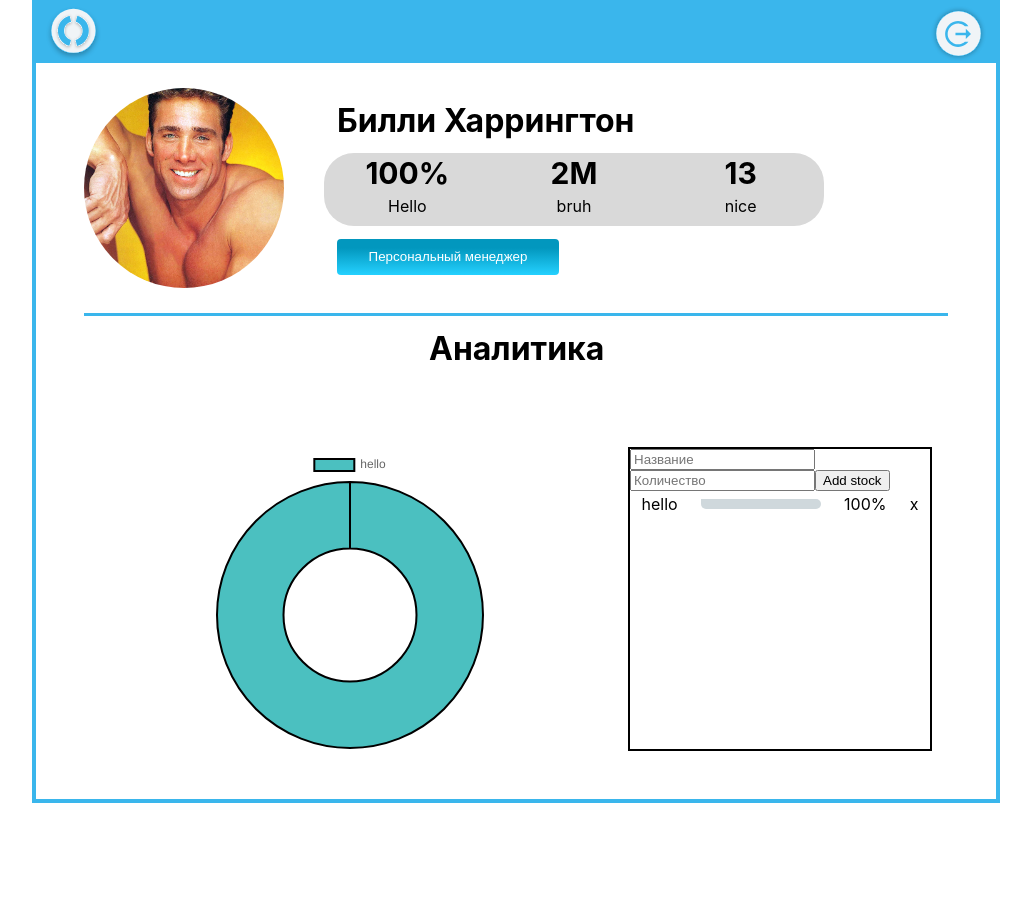
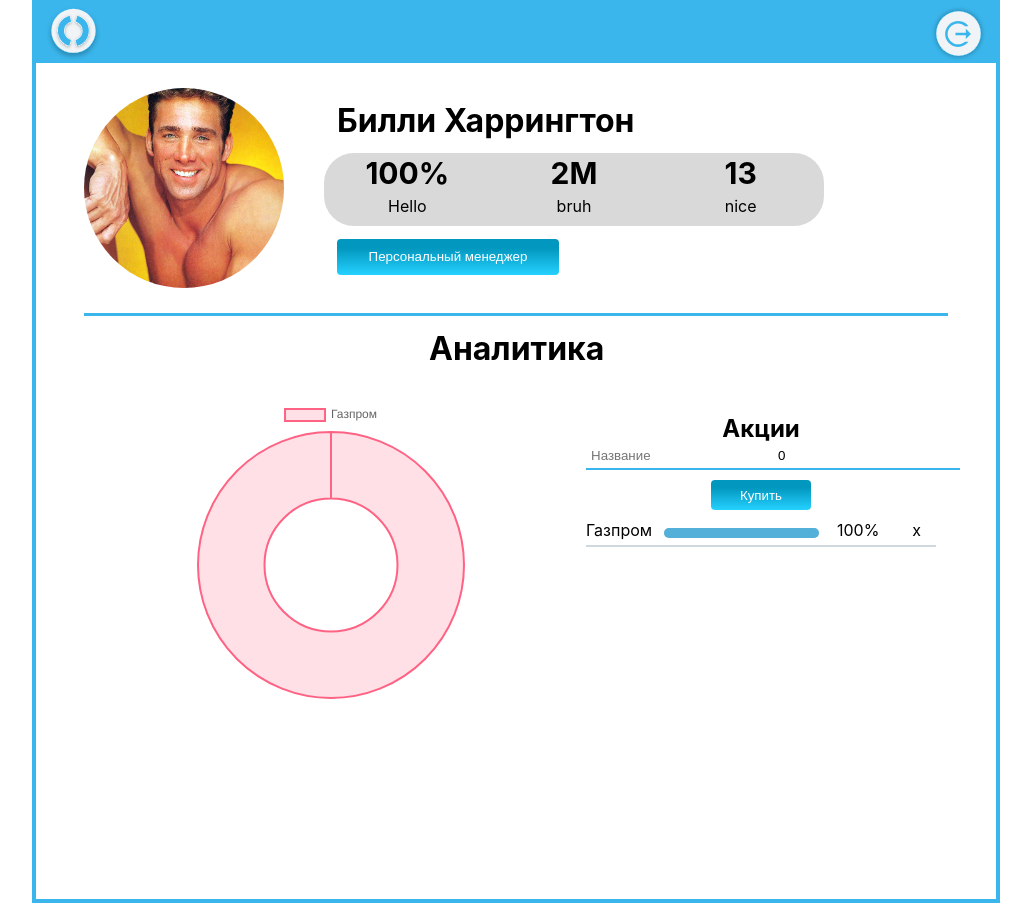
Before and after one commit to Qraree/financial-advisory-service, a React (Create React App) app in the folder client/: page / in a window 1280 px wide. Shown: the whole page, without its empty margins (124-1155 px from the left). Before the commit the page ends 803 px from the top, so only its background shows below. Built offline with nearby package versions, Linux system fonts and the light colour scheme; no server answers; the HTML template or start-up script is replaced by a standard one.

Commit message:
fixed stock analytics section

```diff
--- a/client/src/App.css
+++ b/client/src/App.css
@@ -17,3 +17,9 @@ body {
   flex-direction: column;
 
 }
+
+h2 {
+  font-family: 'Inter', serif;
+  text-align: center;
+  margin: 0;
+}
--- a/client/src/components/Button/Button.css
+++ b/client/src/components/Button/Button.css
@@ -56,3 +56,20 @@
 .chatButton:hover {
     background: linear-gradient(180deg, #07B3E0 25%, #80E4FF 100%);
 }
+
+.buyStock {
+    background: linear-gradient(180deg, #0297BE 25%, #25D1FF 100%);
+    border-radius: 4px;
+    width: 100px;
+    height: 30px;
+    color: white;
+    border: 0;
+    margin: 10px auto;
+    display: block;
+    cursor: pointer;
+}
+
+.buyStock:hover {
+    background: linear-gradient(180deg, #07B3E0 25%, #80E4FF 100%);
+
+}
--- a/client/src/components/Button/Button.jsx
+++ b/client/src/components/Button/Button.jsx
@@ -5,7 +5,7 @@ import './Button.css'
 const Button = (props) => {
     return (
             <button
-                className={props.type}
+                className={props.className}
                 onClick={props.onClick}
             >
                 {props.children}
--- a/client/src/components/Header/Header.jsx
+++ b/client/src/components/Header/Header.jsx
@@ -14,7 +14,7 @@ const Header = () => {
                     <InfoCell firstLine={"2M"} secondLine={"bruh"}/>
                     <InfoCell firstLine={"13"} secondLine={"nice"}/>
                 </div>
-                <Button type={"chatButton"}>Персональный менеджер</Button>
+                <Button className={"chatButton"}>Персональный менеджер</Button>
             </div>
         </div>
     );
--- a/client/src/components/Input/Input.css
+++ b/client/src/components/Input/Input.css
@@ -10,3 +10,13 @@
     margin-top: 0px;
     margin-bottom: 10px;
 }
+
+.stockInput {
+    padding: 5px;
+    border: 0;
+    border-bottom: 2px solid #3AB6EC;
+}
+
+.stockInput:focus {
+    outline: none;
+}
--- a/client/src/components/Input/Input.jsx
+++ b/client/src/components/Input/Input.jsx
@@ -4,7 +4,7 @@ import './Input.css'
 const Input = (props) => {
   return (
     <div>
-      <input type={props.type} value={props.value} onChange={props.onChange} className={props.className}>
+      <input type={props.type} value={props.value} onChange={props.onChange} className={props.className} placeholder={props.placeholder}>
 
       </input>
     </div>
--- a/client/src/components/LoginForm/Form.jsx
+++ b/client/src/components/LoginForm/Form.jsx
@@ -42,10 +42,10 @@ const Form = (props) => {
               value={password}
               className={"input"}/>
           <div>
-              <Button type="loginButton" onClick={(e) => onLoginHandler(e)}>
+              <Button className="loginButton" onClick={(e) => onLoginHandler(e)}>
                   Войти
               </Button>
-              <Button type="signInButton">
+              <Button className="signInButton">
                   Зарегистироваться
               </Button>
           </div>
--- a/client/src/components/Stock/Stock.jsx
+++ b/client/src/components/Stock/Stock.jsx
@@ -4,14 +4,15 @@ import Styles from './Stock.module.css'
 const Stock = (props) => {
     return (
         <div className={Styles.stock}>
-            <div>{props.name}</div>
-            <div className={Styles.stockDiv}>
-                <div className={Styles.stockValue}>
-
+            <div className={Styles.name}>{props.name}</div>
+            <div className={Styles.bar}>
+                <div className={Styles.stockDiv}>
+                    <div className={Styles.stockValue} style={{width: `${props.value}%`}}>
+                    </div>
                 </div>
             </div>
-            <div>{`${props.value}%`}</div>
-            <div>x</div>
+            <div className={Styles.value}>{`${props.value}%`}</div>
+            <div className={Styles.delete}>x</div>
         </div>
     );
 };
--- a/client/src/components/Stock/Stock.module.css
+++ b/client/src/components/Stock/Stock.module.css
@@ -1,22 +1,44 @@
 .stock {
     width: 100%;
     height: 25px;
-    display: flex;
-    flex-direction: row;
-    align-items: center;
-    justify-content: space-around;
+    display: grid;
+    grid-template-columns: 2fr 4fr 2fr 1fr;
     font-family: 'Inter', serif;
+    border-bottom: 2px solid #CFD8DC;
+    margin-top: 5px;
 }
 
 .stockDiv {
-    width: 40%;
+    width: 100%;
     height: 10px;
     background-color: #CFD8DC;
     border-radius: 10px;
 }
 
 .stockValue {
-    width: 40%;
-    height: 5px;
-    background-color: #CFD8DC;
+    height: 100%;
+    background-color: #52b0d9;
+    border-radius: 10px;
 }
+
+.name {
+    /*border: 2px solid black;*/
+}
+
+.bar {
+    display: flex;
+    justify-content: center;
+    align-items: center;
+}
+
+.value {
+    /*border: 2px solid black;*/
+    display: flex;
+    justify-content: center;
+}
+
+.delete {
+    /*border: 2px solid black;*/
+    display: flex;
+    justify-content: center;
+}
--- a/client/src/pages/HomePage.jsx
+++ b/client/src/pages/HomePage.jsx
@@ -6,28 +6,49 @@ import Navbar from "../components/Navbar/Navbar";
 import Header from "../components/Header/Header";
 import { Chart as ChartJS, ArcElement, Tooltip, Legend } from 'chart.js';
 import Stock from "../components/Stock/Stock";
+import Input from "../components/Input/Input";
+import Button from "../components/Button/Button";
 
 ChartJS.register(ArcElement, Tooltip, Legend);
 
 
 const HomePage = () => {
-    const [stockList, setStockList] = useState([{stock: 'hello', value: 15}])
+    const [stockList, setStockList] = useState([{stock: 'Газпром', value: 15}])
     const [stock, setStock] = useState('')
-    const [value, setValue] = useState('')
-
-
-
+    const [value, setValue] = useState(0)
     const [sum, setSum] = useState(0)
 
 
     const data = {
-        labels: ['hello'],
+        labels: stockList.map(stock => stock.stock),
         datasets: [
             {
-                backgroundColor: 'rgba(75,192,192,1)',
-                borderColor: 'rgba(0,0,0,1)',
+                backgroundColor: [
+                    'rgba(255, 99, 132, 0.2)',
+                    'rgba(54, 162, 235, 0.2)',
+                    'rgba(255, 206, 86, 0.2)',
+                    'rgba(75, 192, 192, 0.2)',
+                    'rgba(153, 102, 255, 0.2)',
+                    'rgba(255, 159, 64, 0.2)',
+                    'rgba(238,230,55,0.2)',
+                    'rgba(33,245,128,0.34)',
+                    'rgba(102,255,242,0.2)',
+                    'rgba(230,64,255,0.2)',
+                ],
+                borderColor: [
+                    'rgba(255, 99, 132, 1)',
+                    'rgba(54, 162, 235, 1)',
+                    'rgba(255, 206, 86, 1)',
+                    'rgba(75, 192, 192, 1)',
+                    'rgba(153, 102, 255, 1)',
+                    'rgba(255, 159, 64, 1)',
+                    'rgba(238,230,55,1)',
+                    'rgba(33,245,128,1)',
+                    'rgba(102,255,242,1)',
+                    'rgba(230,64,255,1)',
+                ],
                 borderWidth: 2,
-                data: [15],
+                data: stockList.map(stock => stock.value),
 
             },
         ],
@@ -46,12 +67,12 @@ const HomePage = () => {
     }, [stockList])
 
     function addStock() {
+        if (value < 1 || /[^0-9]/.test(String(value))) {
+            return alert('Введите положительное количество акций')
+        }
         if (stockList.length !== 10) {
             setStockList([...stockList, {stock: stock, value: value}])
             setStock('')
-            setValue('')
-            data.labels.push(stock)
-            data.datasets.push(Number(value))
         } else {
             alert('Не больше 10 позиций в портфеле')
         }
@@ -78,12 +99,29 @@ const HomePage = () => {
                     <Doughnut data={data} width={"200px"} height={"200px"} options={{ maintainAspectRatio: false }}/>
                     </div>
                     <div className={Style.stockList}>
-                        <input type={'text'} value={stock} onChange={(e) => stockInput(e)} placeholder={'Название'}/>
-                        <input type={'text'} value={value} onChange={(e) => valueInput(e)} placeholder={'Количество'}/>
-                        <button onClick={addStock}>Add stock</button>
-                        {stockList.map(stock => (
-                            <Stock name={stock.stock} value={Math.round(stock.value / sum * 100 * 10) / 10} />
-                        ))}
+                        <h2>Акции</h2>
+                        <div className={Style.inputs}>
+                            <Input
+                                type={'text'}
+                                value={stock}
+                                onChange={(e) => stockInput(e)}
+                                className={"stockInput"}
+                                placeholder={"Название"}
+                            />
+                            <Input
+                                type={'text'}
+                                value={value}
+                                onChange={(e) => valueInput(e)}
+                                className={"stockInput"}
+                                placeholder={"Количество"}
+                            />
+                        </div>
+                        <Button onClick={addStock} className={"buyStock"}>Купить</Button>
+                        <div className={Style.stockMap}>
+                            {stockList.map(stock => (
+                                <Stock name={stock.stock} value={Math.round(stock.value / sum * 100 * 10) / 10} />
+                            ))}
+                        </div>
 
                     </div>
                 </div>
--- a/client/src/pages/HomePage.module.css
+++ b/client/src/pages/HomePage.module.css
@@ -9,8 +9,6 @@
     margin: auto;
     background-color: white;
     border: 4px solid #3AB6EC;
-
-
 }
 
 .headerDiv {
@@ -28,16 +26,28 @@
 
 .dataSection {
     width: 100%;
-    height: 400px;
+    height: 500px;
     display: flex;
     flex-direction: row;
-    align-items: center;
+    align-items: flex-start;
     justify-content: space-around;
 
 }
 
 .stockList {
-    width: 300px;
+    width: 350px;
     height: 300px;
-    border: 2px solid black;
+    /*border: 2px solid black;*/
+    padding: 15px   ;
 }
+
+.inputs {
+    display: flex;
+    flex-direction: row;
+    justify-content: space-around;
+}
+
+.stockMap {
+    width: 100%;
+    margin-bottom: 40px;
+}
```
